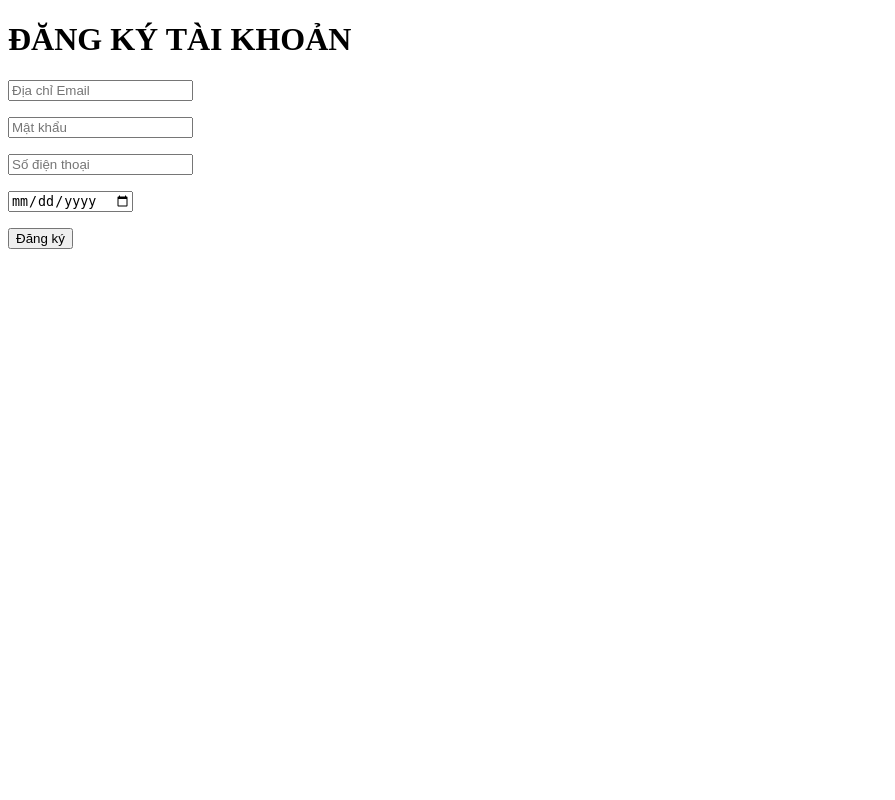
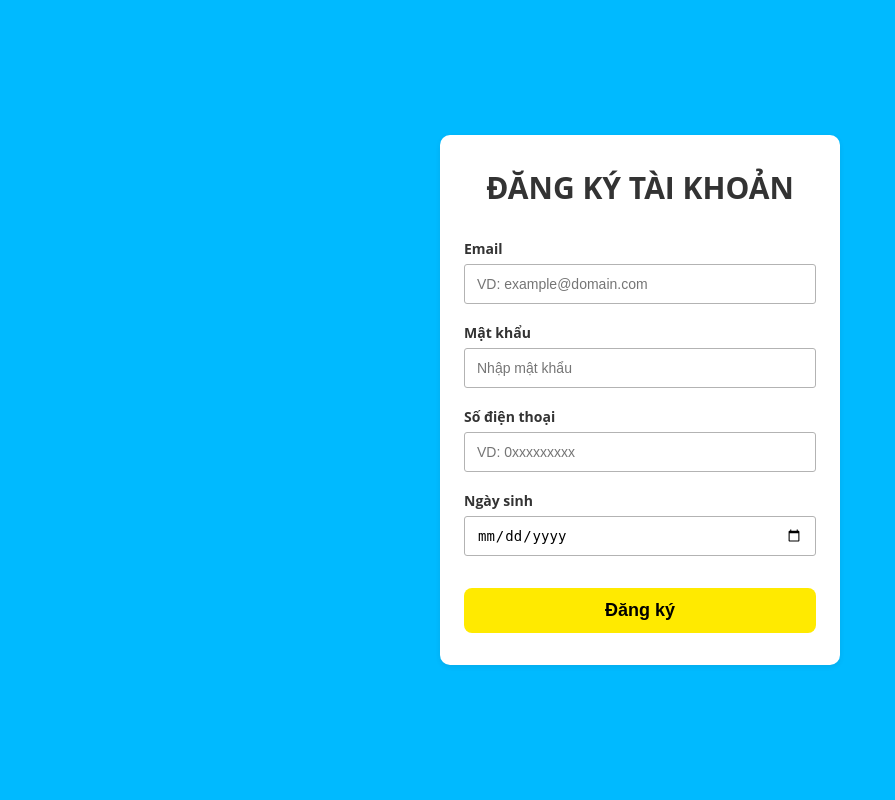
Before and after one commit to paulvinhhung/ebooky, a PHP site: page /signup.html in a window 1280 px wide. Shown: the whole page, without its empty margins (0-895 px from the left). Run offline with PHP 8.4, Linux system fonts and the light colour scheme.

Commit message:
Vinh Hung updated

```diff
--- a/assets/css/style.css
+++ b/assets/css/style.css
@@ -1,26 +1,114 @@
 * {
+    padding: 0;
     margin: 0;
-    padding: 0;
-    /* border: 0; */
+    box-sizing: border-box;
 }
-td {
-    padding: 0 16px;
+html {
+    color: #333;
+    font-size: 62.5%;
+    font-family: 'Open Sans', sans-serif;
+}
+.main {
+    background: #00BAFF;
+    min-height: 100vh;
+    display: flex;
+    justify-content: center;
 }
 .signup {
-    /* display: flex; */
-    background-image: linear-gradient(to bottom, #4688f1, #5a9edb);
-    width: 40%;
-    margin: 100px auto ;
-    /* text-align: center; */
-    font-size: 24px;
-    padding: 24px;
+    width: 400px;
+    min-height: 100px;
+    padding: 32px 24px;
+    text-align: center;
+    background: #fff;
+    border-radius: 2px;
+    margin: 24px;
+    align-self: center;
+    box-shadow: 0 2px 5px 0 rgba(51,62,73,.1);
     border-radius: 10px;
 }
-input {
-    font-size: 22px;
+.signup .heading {
+    font-size: 3rem;
+    margin-bottom: 32px;
+}
+.signup .desc {
+    text-align: center;
+    color: #000;
+    font-size: 1.6rem;
+    font-weight: lighter;
+    line-height: 2.4rem;
+    margin-top: 16px;
+    font-weight: 300;
+}
+
+.signup a {
+    text-decoration: none;
+    color: #000;
+    background-color: #FFEA00;
+    padding: 4px 8px;
     border-radius: 4px;
+    font-size: 18px;
+}
+
+.form-group {
+    display: flex;
     margin-bottom: 16px;
+    flex-direction: column;
 }
-.mid {
-    text-align: center;
+
+.form-label,
+.form-message {
+    text-align: left;
 }
+
+.form-label {
+    font-weight: 700;
+    padding-bottom: 6px;
+    line-height: 1.8rem;
+    font-size: 1.4rem;
+}
+
+.form-control {
+    height: 40px;
+    padding: 8px 12px;
+    border: 1px solid #b3b3b3;
+    border-radius: 3px;
+    outline: none;
+    font-size: 1.4rem;
+}
+
+.form-control:hover {
+    border-color: #1dbfaf;
+}
+
+.form-group.invalid .form-control {
+    border-color: #f33a58;
+}
+
+.form-group.invalid .form-message {
+    color: #f33a58;
+}
+
+.form-message {
+    font-size: 1.2rem;
+    line-height: 1.6rem;
+    padding: 4px 0 0;
+}
+
+.form-submit {
+    outline: none;
+    background-color: #FFEA00;
+    margin-top: 12px;
+    padding: 12px 16px;
+    font-weight: 600;
+    color: #000;
+    border: none;
+    width: 100%;
+    font-size: 18px;
+    border-radius: 8px;
+    cursor: pointer;
+}
+
+.form-submit:hover {
+    background-color: #FFEA00;
+    opacity: .8;
+}
--- /dev/null
+++ b/assets/js/validator.js
@@ -0,0 +1,63 @@
+function Validatior(){
+function validate(inputElement, rule){
+    var errorMessage = rule.test(inputElement.value);
+    var errorElement = inputElement.parentElement.querySelector('.form-message');
+    if(errorMessage){
+        errorElement.innerText=errorMessage;
+        inputElement.parentElement.classList.add('invalid');
+    }else{
+        errorElement.innerText='';
+        inputElement.parentElement.classList.remove('invalid');
+    }
+
+}
+
+    // Lay Element cua form can validate
+    var formElement = document.querySelector(options.form);
+    if(formElement){
+        option.rules.forEach(function(rule){
+            var inputElement = formElement.querySelector(rule.selector);
+            if(inputElement){
+                // Xu ly truong hop blur khoi input
+                inputElement.onblur=function(){
+                    validate(inputElement, rule);
+                }
+
+                // Xu ly khi nguoi dung nhap vao input
+                inputElement.oninput=function(){
+                    var errorElement = inputElement.parentElement.querySelector('.form-message');
+                    errorElement.innerText='';
+                    inputElement.parentElement.classList.remove('invalid');
+                }
+            }
+        });
+    }
+}
+
+Validatior.isRequired = function(selector, message){
+    return{
+        selector: selector,
+        test: function(value){
+            return value.trim() ? undefined :  message || 'Vui lòng nhập thông tin'
+        }
+    };
+}
+
+Validatior.isEmail = function(selector, message){
+    return{
+        selector: selector,
+        test: function(value){
+            var regex = /^\w+([\.-]?\w+)*@\w+([\.-]?\w+)*(\.\w{2,3})+$/;
+            return regex.test(value) ? undefined :  message || 'Địa chỉ Email không hợp lệ! Vui lòng nhập lại!<br>Ví dụ: example@gmail.com';
+        }
+    };
+}
+
+Validator.minLength = function (selector, min, message) {
+    return {
+        selector: selector,
+        test: function (value) {
+            return value.length >= min ? undefined :  message || `Vui lòng nhập tối thiểu ${min} kí tự`;
+        }
+    };
+}
--- a/process-signup.php
+++ b/process-signup.php
@@ -10,7 +10,7 @@
     }
     // Check Validate Email
     if(!filter_var(($email), FILTER_VALIDATE_EMAIL)){
-        die("Địa chỉ Email không hợp lệ! Vui lòng nhập lại!<br>Ví dụ: example@gmail.com");
+        die("Địa chỉ Email không hợp lệ!<br>Vui lòng nhập lại!");
     }
     // Check Exist Email
     if($email){
--- a/signup.html
+++ b/signup.html
@@ -3,32 +3,55 @@
     <head>
         <meta charset="UTF-8" />
         <title>Đăng ký tài khoản</title>
-        <!-- <link rel="stylesheet" href="./assets/css/style.css"> -->
+        <link rel="stylesheet" href="./assets/css/style.css">
         <!-- <script src="https://unpkg.com/just-validate@latest/dist/just-validate.production.min.js" defer></script>
         <script src="./main.js" defer></script> -->
     </head>
     <body>
-        <div class="signup">
-            <p><h1 class="mid">ĐĂNG KÝ TÀI KHOẢN</h1></p>
-            <form action="process-signup.php" method="post" id="signup" novalidate>
-                <p>
-                    <input type="email" name="email" id="email" placeholder="Địa chỉ Email">
-                </p>
-                <p>
-                    <input type="password" name="password" id="password" placeholder="Mật khẩu">
-                </p>
-                <p>
-                    <input type="tel" name="phonenumber" id="phonenumber" placeholder="Số điện thoại">
-                </p>
-                <p>
-                    <input type="date" name="dateofbirth" id="dateofbirth" placeholder="Ngày sinh">
-                </p>
-                <p>
-                    <input type="submit" name="btnSignup" id="btnSignup" class="btnSignup" value="Đăng ký">
-                </p>
+        <div class="main">
+            <form action="process-signup.php" method="post" id="signup" class="signup" novalidate>
+                <p><h1 class="heading">ĐĂNG KÝ TÀI KHOẢN</h1></p>
+                <div class="form-group">
+                    <label for="email" class="form-label">Email</label>
+                    <input type="email" name="email" id="email" placeholder="VD: example@domain.com" class="form-control">
+                    <span class="form-message"></span>
+                </div>
+                <div class="form-group">
+                    <label for="password" class="form-label">Mật khẩu</label>
+                    <input type="password" name="password" id="password" placeholder="Nhập mật khẩu" class="form-control">
+                    <span class="form-message"></span>
+                </div>
+                <div class="form-group">
+                    <label for="phonenumber" class="form-label">Số điện thoại</label>
+                    <input type="tel" name="phonenumber" id="phonenumber" placeholder="VD: 0xxxxxxxxx" class="form-control">
+                    <span class="form-message"></span>
+                </div>
+                <div class="form-group">
+                    <label for="dateofbirth" class="form-label">Ngày sinh</label>
+                    <input type="date" name="dateofbirth" id="dateofbirth" placeholder="Ngày sinh" class="form-control">
+                    <span class="form-message"></span>
+                </div>
+                <div>
+                    <input type="submit" name="btnSignup" id="btnSignup" class="btnSignup form-submit" value="Đăng ký" class="form-control">
+                </div>
             </form>
         </div>
+        <script src="./assets/js/validator.js"></script>
+        <script>
+            document.addEventListener('DOMContentLoaded', function(){
+                Validator({
+                    form: '#signup',
+                    rules: [
+                        // Validator.isRequired('#email'),
+                        Validator.isEmail('#email'),
+                        Validator.minLength('#password', 6),
+                    ]
+                });
 
+            });
+
+
+        </script>
 
     </body>
 </html>
```
Also changed, not shown: signup-success.html (+13 -8 lines), signup.php (deleted, +0 -64 lines), assets/information.sql (renamed from information.sql), assets/js/main.js (renamed from main.js).
